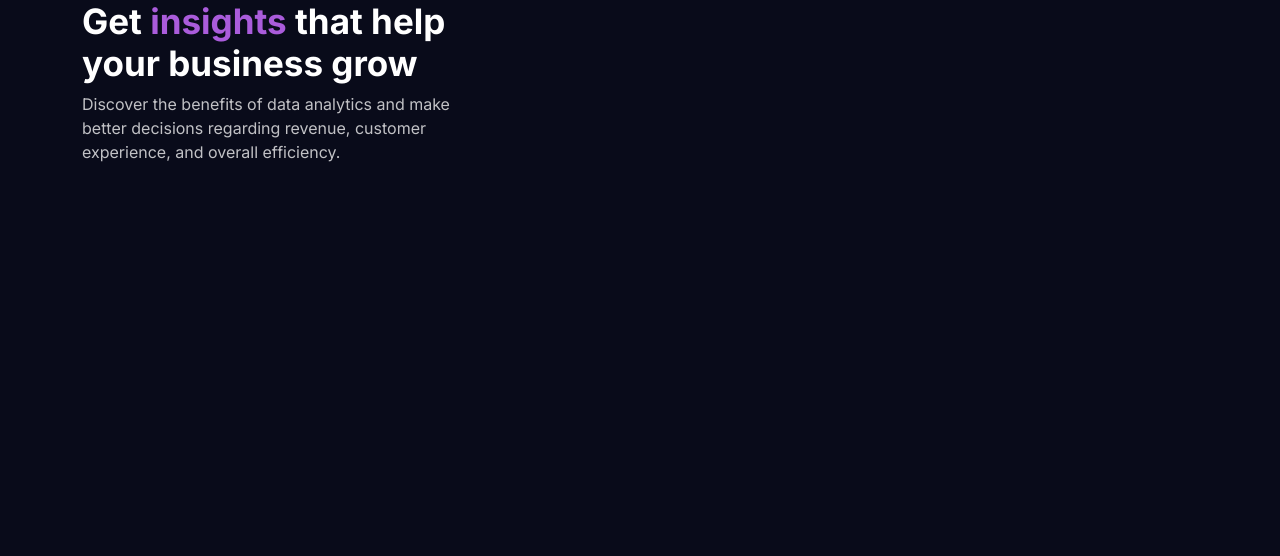
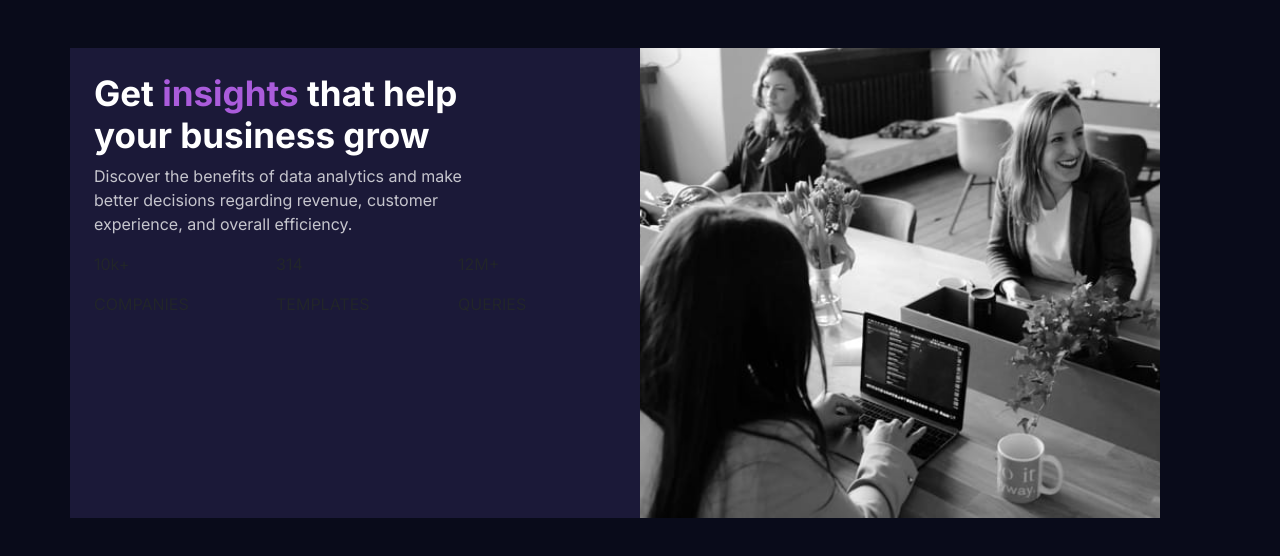
Before and after one commit to BuhleMtshali/stats-preview, a plain HTML site: page index.html in a window 1280 px wide. Drawn offline with nearby package versions, Linux system fonts and the light colour scheme.

Commit message:
updated the stylesheet

```diff
--- a/index.html
+++ b/index.html
@@ -20,9 +20,9 @@
     <link rel="stylesheet" href="style.css" />
   </head>
   <body>
-    <div class="container">
+    <div class="container-md mt-5 rounded">
       <div class="row">
-        <div class="col">
+        <div class="col-6 p-4" id="left">
           <h1>
             Get <span class="purple-text">insights</span> that help<br />
             your business grow
@@ -32,8 +32,25 @@
             decisions regarding revenue, customer<br />experience, and overall
             efficiency.
           </p>
+          <div class="row">
+            <div class="col-md-4">
+              <p class="bold">10k+</p>
+              <p class="light">COMPANIES</p>
+            </div>
+            <div class="col-md-4">
+              <p class="bold">314</p>
+              <p class="light">TEMPLATES</p>
+            </div>
+            <div class="col-md-4">
+              <p class="bold">12M+</p>
+              <p class="light">QUERIES</p>
+            </div>
+          </div>
+          <!-- bottom-container-col -->
         </div>
-        <div class="col"></div>
+        <div class="col-6 p-0" id="right">
+          <img src="src/image-header-desktop.jpg" alt="" />
+        </div>
       </div>
     </div>
   </body>
--- a/style.css
+++ b/style.css
@@ -12,4 +12,18 @@ h1 {
 }
 .text {
   color: hsla(0, 0%, 100%, 0.75);
+  font-size: 16px;
 }
+img {
+  width: 520px;
+  height: 470px;
+  object-fit: cover;
+  object-position: center;
+}
+#left {
+  background-color: hsl(244, 38%, 16%);
+}
+.container {
+  width: 1440px;
+  height: auto;
+}
```
